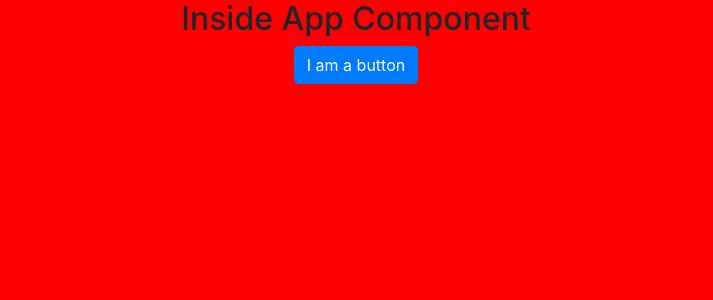
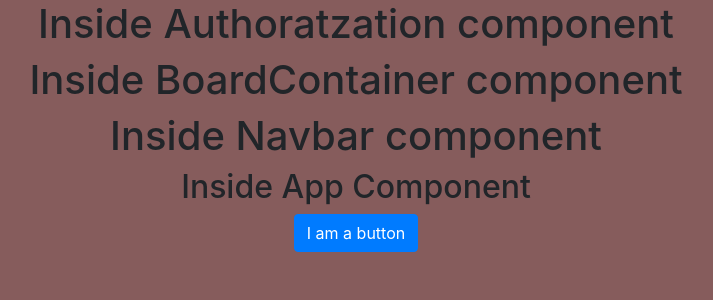
Before and after one commit to delindell/react-pinterest, a React (Create React App) app: page / in a window 1280 px wide. Shown: the top 300 px of the page, without its empty margins (284-997 px from the left). Built offline with nearby package versions, Linux system fonts and the light colour scheme.

Commit message:
components made

```diff
--- a/src/App/App.js
+++ b/src/App/App.js
@@ -1,10 +1,17 @@
 import React from 'react';
+import Auth from '../components/Auth/Auth';
+import BoardContainer from '../components/BoardContainer/BoardContainer';
+import MyNavBar from '../components/MyNavBar/MyNavBar';
+
 import './App.scss';
 
 class App extends React.Component {
   render() {
     return (
       <div className="App">
+      <Auth />
+      <BoardContainer />
+      <MyNavBar />
         <h2>Inside App Component</h2>
         <button className="btn btn-primary">I am a button</button>
       </div>
--- /dev/null
+++ b/src/components/Auth/Auth.js
@@ -0,0 +1,15 @@
+import React from 'react';
+
+import './Auth.scss';
+
+class Auth extends React.Component {
+  render() {
+    return (
+      <div className="Auth">
+        <h1>Inside Authoratzation component</h1>
+      </div>
+    );
+  }
+}
+
+export default Auth;
--- /dev/null
+++ b/src/components/Auth/Auth.scss
@@ -0,0 +1,3 @@
+.Auth {
+  display: block;
+}
--- /dev/null
+++ b/src/components/BoardContainer/BoardContainer.js
@@ -0,0 +1,15 @@
+import React from 'react';
+
+import './BoardContainer.scss';
+
+class BoardContainer extends React.Component {
+  render() {
+    return (
+      <div className="BoardContainer">
+        <h1>Inside BoardContainer component</h1>
+      </div>
+    );
+  }
+}
+
+export default BoardContainer;
--- /dev/null
+++ b/src/components/BoardContainer/BoardContainer.scss
@@ -0,0 +1,3 @@
+.BoardContainer {
+  display: block;
+}
--- /dev/null
+++ b/src/components/MyNavBar/MyNavBar.js
@@ -0,0 +1,15 @@
+import React from 'react';
+
+import './MyNavBar.scss';
+
+class MyNavBar extends React.Component {
+  render() {
+    return (
+      <div className="MyNavBar">
+        <h1>Inside Navbar component</h1>
+      </div>
+    );
+  }
+}
+
+export default MyNavBar;
--- /dev/null
+++ b/src/components/MyNavBar/MyNavBar.scss
@@ -0,0 +1,3 @@
+.MyNavBar {
+  display: block;
+}
--- a/src/styles/_variables.scss
+++ b/src/styles/_variables.scss
@@ -1 +1 @@
-$favColor: red;
+$favColor: rgb(134, 92, 92);
```
